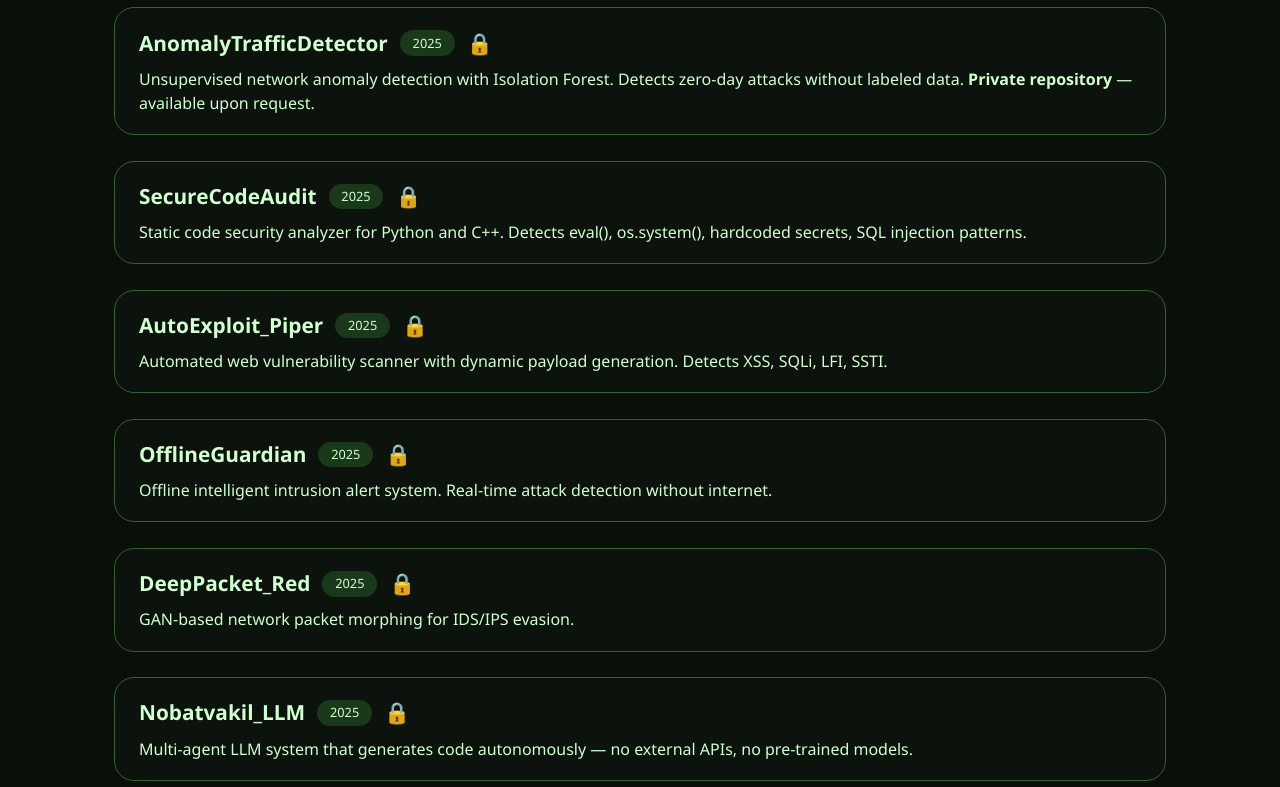
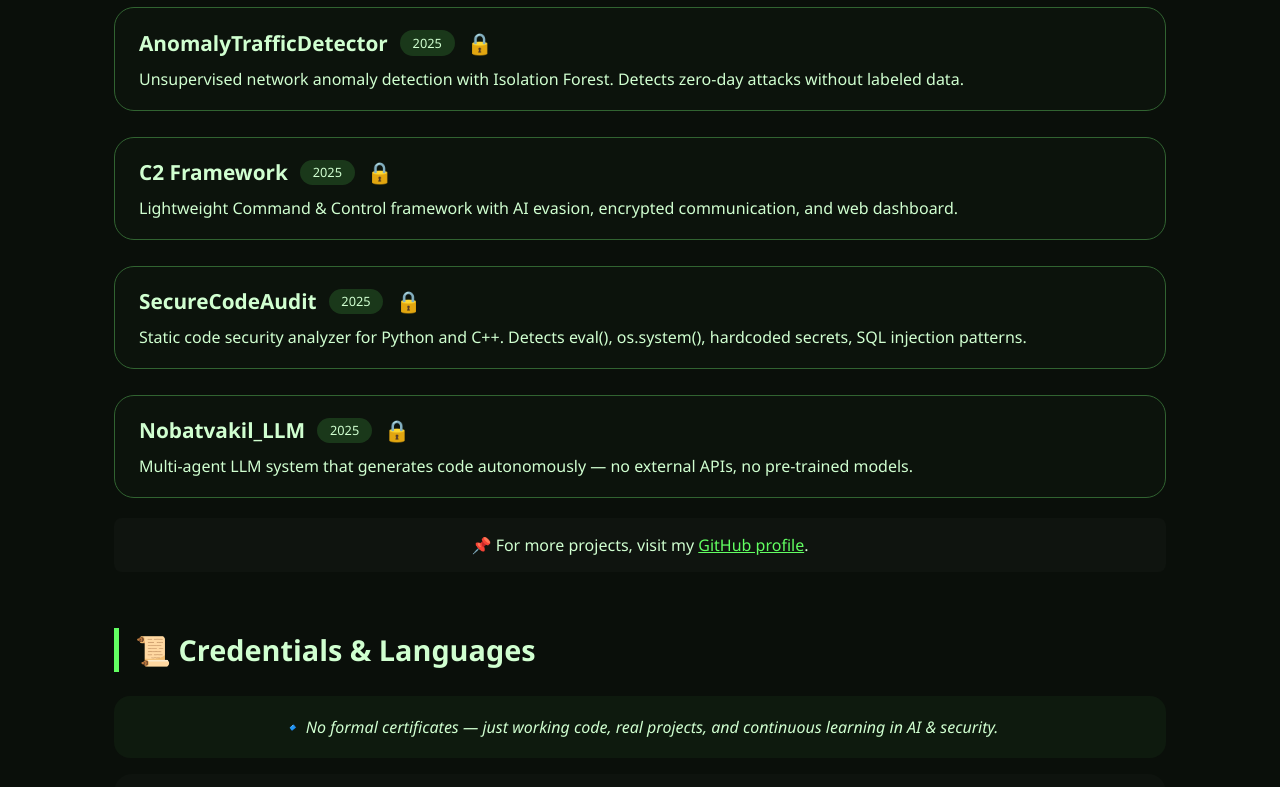
Before and after one commit to mhrezaeii/Mhrezaeii, a plain HTML site: page index.html in a window 1280 px wide. Shown: the part 1980-2767 px from the top of the page. Drawn offline with Linux system fonts and the light colour scheme.

Commit message:
Update index.html

```diff
--- a/index.html
+++ b/index.html
@@ -391,28 +391,23 @@
     <div class="projects-grid">
         <div class="project-card">
             <div class="project-name">AnomalyTrafficDetector <span>2025</span> 🔒</div>
-            <div style="margin-top: 8px;">Unsupervised network anomaly detection with Isolation Forest. Detects zero-day attacks without labeled data. <strong>Private repository</strong> — available upon request.</div>
+            <div style="margin-top: 8px;">Unsupervised network anomaly detection with Isolation Forest. Detects zero-day attacks without labeled data.</div>
+        </div>
+        <div class="project-card">
+            <div class="project-name">C2 Framework <span>2025</span> 🔒</div>
+            <div style="margin-top: 8px;">Lightweight Command & Control framework with AI evasion, encrypted communication, and web dashboard.</div>
         </div>
         <div class="project-card">
             <div class="project-name">SecureCodeAudit <span>2025</span> 🔒</div>
             <div style="margin-top: 8px;">Static code security analyzer for Python and C++. Detects eval(), os.system(), hardcoded secrets, SQL injection patterns.</div>
         </div>
         <div class="project-card">
-            <div class="project-name">AutoExploit_Piper <span>2025</span> 🔒</div>
-            <div style="margin-top: 8px;">Automated web vulnerability scanner with dynamic payload generation. Detects XSS, SQLi, LFI, SSTI.</div>
-        </div>
-        <div class="project-card">
-            <div class="project-name">OfflineGuardian <span>2025</span> 🔒</div>
-            <div style="margin-top: 8px;">Offline intelligent intrusion alert system. Real-time attack detection without internet.</div>
-        </div>
-        <div class="project-card">
-            <div class="project-name">DeepPacket_Red <span>2025</span> 🔒</div>
-            <div style="margin-top: 8px;">GAN-based network packet morphing for IDS/IPS evasion.</div>
-        </div>
-        <div class="project-card">
             <div class="project-name">Nobatvakil_LLM <span>2025</span> 🔒</div>
             <div style="margin-top: 8px;">Multi-agent LLM system that generates code autonomously — no external APIs, no pre-trained models.</div>
         </div>
+    </div>
+    <div style="text-align: center; margin-top: 20px; padding: 15px; background: #0f140f; border-radius: 8px;">
+        📌 For more projects, visit my <a href="https://github.com/mhrezaeii" style="color:#62ff62;">GitHub profile</a>.
     </div>
 </section>
     <!-- certificates / alternative -->
```
